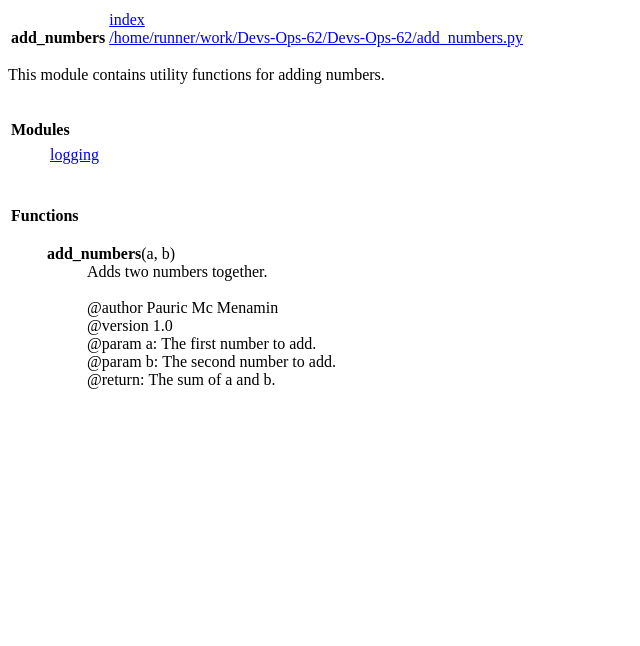
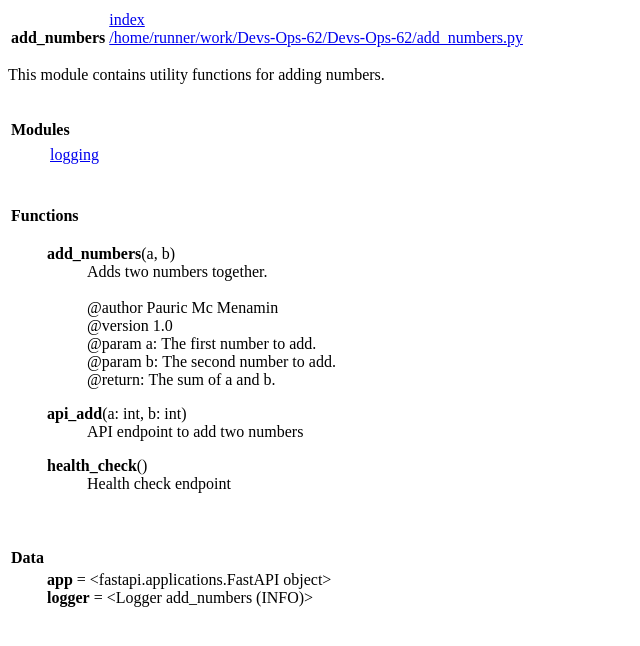
Before and after one commit to pauric789/Devs-Ops-62, a plain HTML site: page add_numbers.html in a window 1280 px wide. Shown: the whole page, without its empty margins (0-640 px from the left). Drawn offline with Linux system fonts and the light colour scheme.

Commit message:
deploy: 753b71a31cec5d97072ec1a04f5b85bdcdb813e9

```diff
--- a/add_numbers.html
+++ b/add_numbers.html
@@ -30,5 +30,14 @@
 @param&nbsp;a:&nbsp;The&nbsp;first&nbsp;number&nbsp;to&nbsp;add.<br>
 @param&nbsp;b:&nbsp;The&nbsp;second&nbsp;number&nbsp;to&nbsp;add.<br>
 @return:&nbsp;The&nbsp;sum&nbsp;of&nbsp;a&nbsp;and&nbsp;b.</span></dd></dl>
-</td></tr></table>
+ <dl><dt><a name="-api_add"><strong>api_add</strong></a>(a: int, b: int)</dt><dd><span class="code">API&nbsp;endpoint&nbsp;to&nbsp;add&nbsp;two&nbsp;numbers</span></dd></dl>
+ <dl><dt><a name="-health_check"><strong>health_check</strong></a>()</dt><dd><span class="code">Health&nbsp;check&nbsp;endpoint</span></dd></dl>
+</td></tr></table><p>
+<table class="section">
+<tr class="decor data-decor heading-text">
+<td class="section-title" colspan=3>&nbsp;<br><strong class="bigsection">Data</strong></td></tr>
+
+<tr><td class="decor data-decor"><span class="code">&nbsp;&nbsp;&nbsp;&nbsp;&nbsp;&nbsp;</span></td><td>&nbsp;</td>
+<td class="singlecolumn"><strong>app</strong> = &lt;fastapi.applications.FastAPI object&gt;<br>
+<strong>logger</strong> = &lt;Logger add_numbers (INFO)&gt;</td></tr></table>
 </body></html>
```
